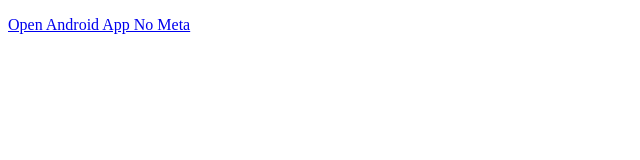
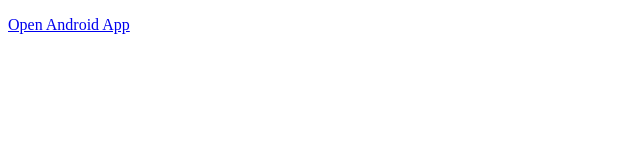
Before and after one commit to fengyuxing/fengyuxing.github.io, a plain HTML site: page index.html in a window 1280 px wide. Shown: the full height of the page, 0-640 px from the left. Drawn offline with Linux system fonts and the light colour scheme.

Commit message:
Revert "测试"
This reverts commit af83e6014cc521a4994c51c3485698af3cc478eb.

```diff
--- a/index.html
+++ b/index.html
@@ -6,14 +6,14 @@
     <title>Open Android App</title>
 
     <!-- 添加 App Links meta 标签 -->
-<!--    <meta property="al:android:url" content="https://app.haijoy.com/download?action=open&page=rolePlayChat&rolePlayId=594" />-->
-<!--    <meta property="al:android:package" content="com.haijoy.haiv2" />-->
-<!--    <meta property="al:android:app_name" content="haijoy" />-->
+    <meta property="al:android:url" content="https://app.haijoy.com/download?action=open&page=rolePlayChat&rolePlayId=594" />
+    <meta property="al:android:package" content="com.haijoy.haiv2" />
+    <meta property="al:android:app_name" content="haijoy" />
 
     <!-- Fallback URL for non-Android devices -->
     <meta property="al:web:url" content="https://app.haijoy.com/download?action=open&page=rolePlayChat&rolePlayId=594" />
 </head>
 <body>
-<p><a href="https://app.haijoy.com/download?action=open&page=rolePlayChat&rolePlayId=594">Open Android App No Meta</a></p>
+<p><a href="https://app.haijoy.com/download?action=open&page=rolePlayChat&rolePlayId=594">Open Android App</a></p>
 </body>
 </html>
```
